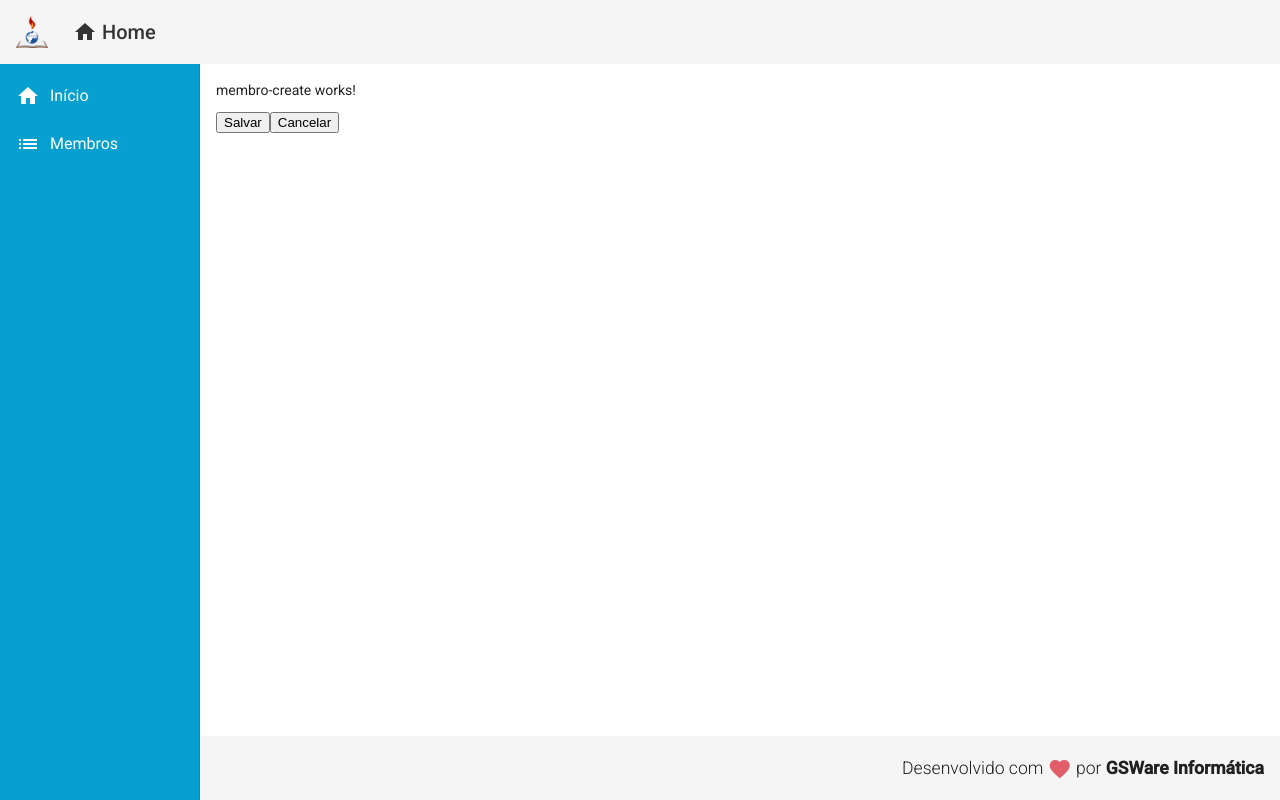
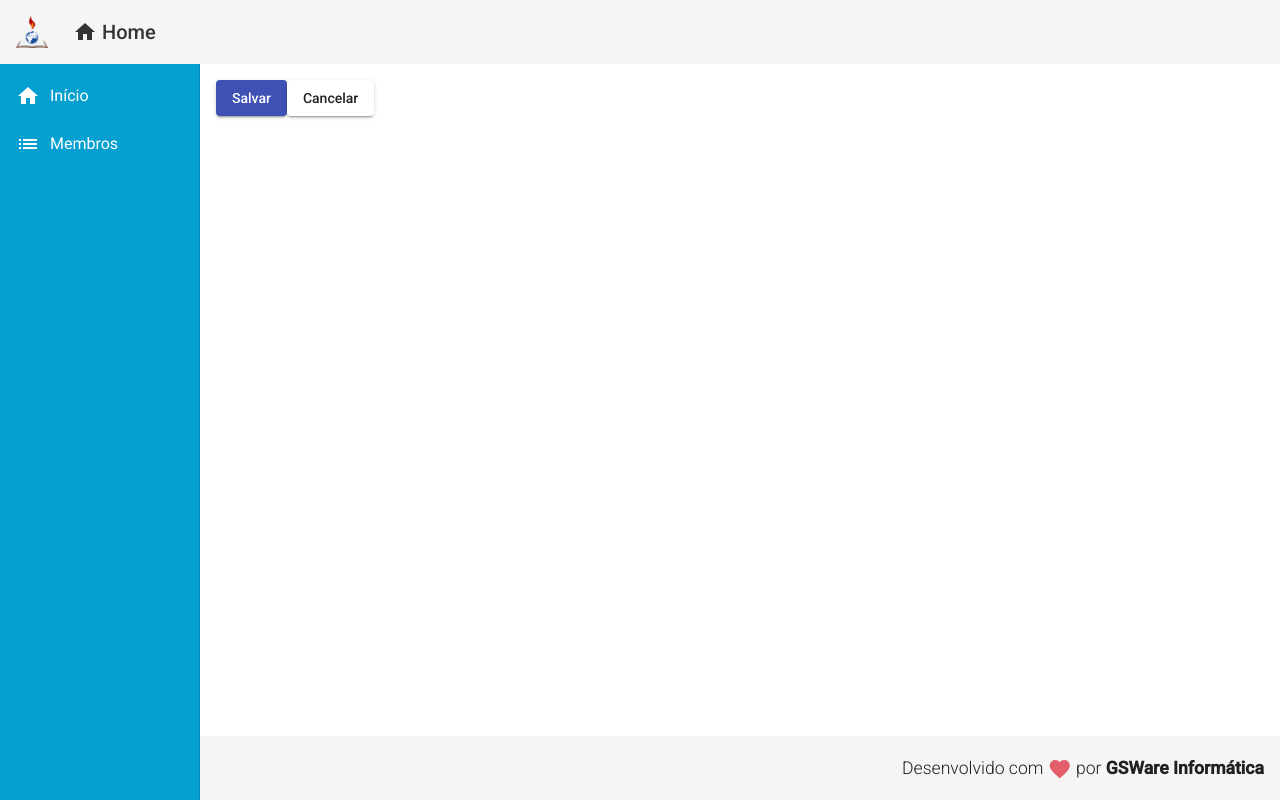
Before and after one commit to gabriel-mars/registro-membros, an Angular app in the folder registro-membros/: page /membros/create in a window 1280 px wide. Built offline with nearby package versions, Linux system fonts and the light colour scheme.

Commit message:
Membros salvos no backend de teste

```diff
--- a/registro-membros/src/app/app.module.ts
+++ b/registro-membros/src/app/app.module.ts
@@ -19,6 +19,8 @@ import { MembroCreateComponent } from './components/membro/membro-create/membro-
 import { MatButtonModule } from '@angular/material/button';
 import { MatSnackBarModule } from '@angular/material/snack-bar';
 
+import { HttpClientModule } from '@angular/common/http';
+
 @NgModule({
   declarations: [
     AppComponent,
@@ -38,7 +40,8 @@ import { MatSnackBarModule } from '@angular/material/snack-bar';
     MatCardModule,
     MatListModule,
     MatButtonModule,
-    MatSnackBarModule
+    MatSnackBarModule,
+    HttpClientModule
   ],
   providers: [],
   bootstrap: [AppComponent]
--- a/registro-membros/src/app/components/membro/membro-create/membro-create.component.html
+++ b/registro-membros/src/app/components/membro/membro-create/membro-create.component.html
@@ -1,9 +1,7 @@
-<p>membro-create works!</p>
-
-<button mat-raised-buttoon (click)="createMembro()" color="primary">
+<button mat-raised-button (click)="createMembro()" color="primary">
     Salvar
 </button>
 
-<button mat-raised-buttoon (click)="cancel()">
+<button mat-raised-button (click)="cancel()">
     Cancelar
 </button>
--- a/registro-membros/src/app/components/membro/membro-create/membro-create.component.ts
+++ b/registro-membros/src/app/components/membro/membro-create/membro-create.component.ts
@@ -1,3 +1,4 @@
+import { Membro } from './../membro.model';
 import { MembroService } from './../membro.service';
 import { Component, OnInit } from '@angular/core';
 import { Router } from '@angular/router';
@@ -9,13 +10,22 @@ import { Router } from '@angular/router';
 })
 export class MembroCreateComponent implements OnInit {
 
+  membro: Membro = {
+    nome: "Gabriel Rodrigo Martins da Silva",
+    congregacao: "Eletrônica"
+  }
+
   constructor(private membroService: MembroService, private router: Router) { }
 
   ngOnInit(): void {
   }
 
   createMembro(): void {
-    this.membroService.showMessage('Operação realizada!');
+    this.membroService.create(this.membro).subscribe(() => {
+      this.membroService.showMessage('Operação realizada!');
+      this.router.navigate(['/membros']);
+    });
+
   }
 
   cancel(): void {
--- a/registro-membros/src/app/components/membro/membro.service.ts
+++ b/registro-membros/src/app/components/membro/membro.service.ts
@@ -1,12 +1,17 @@
+import { Membro } from './membro.model';
 import { Injectable } from '@angular/core';
 import { MatSnackBar } from '@angular/material/snack-bar';
+import { HttpClient } from '@angular/common/http';
+import { Observable } from 'rxjs';
 
 @Injectable({
   providedIn: 'root'
 })
 export class MembroService {
 
-  constructor(private snackBar: MatSnackBar) { }
+  baseUrl = "http://localhost:3001/membros";
+
+  constructor(private snackBar: MatSnackBar, private http: HttpClient) { }
 
   showMessage(msg: string): void {
     this.snackBar.open(msg, 'X', {
@@ -15,4 +20,8 @@ export class MembroService {
       verticalPosition: "top"
     });
   }
+
+  create(membro: Membro): Observable<Membro> {
+    return this.http.post<Membro>(this.baseUrl, membro)
+  }
 }
```
